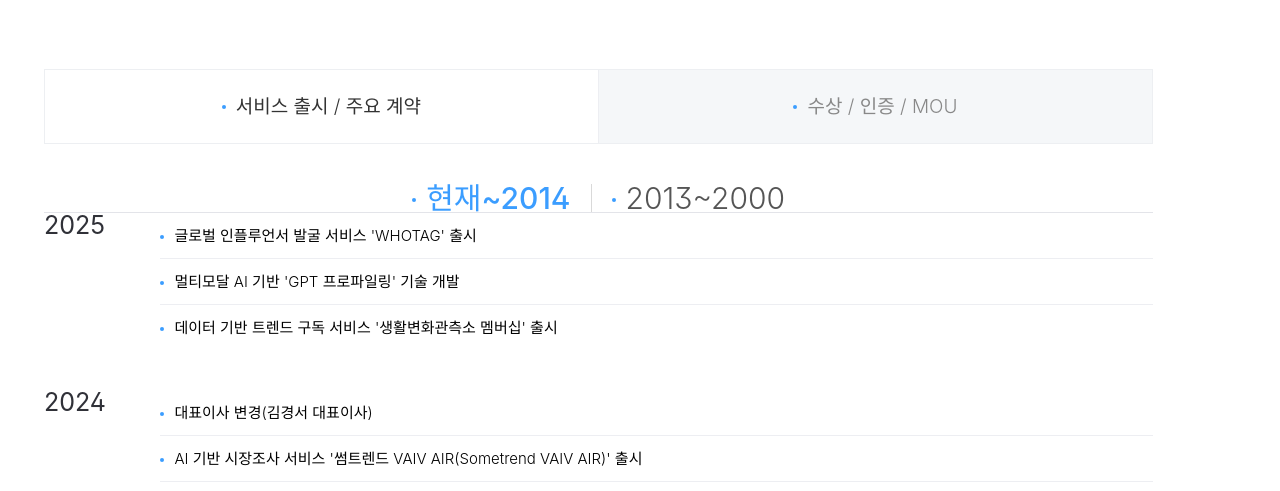
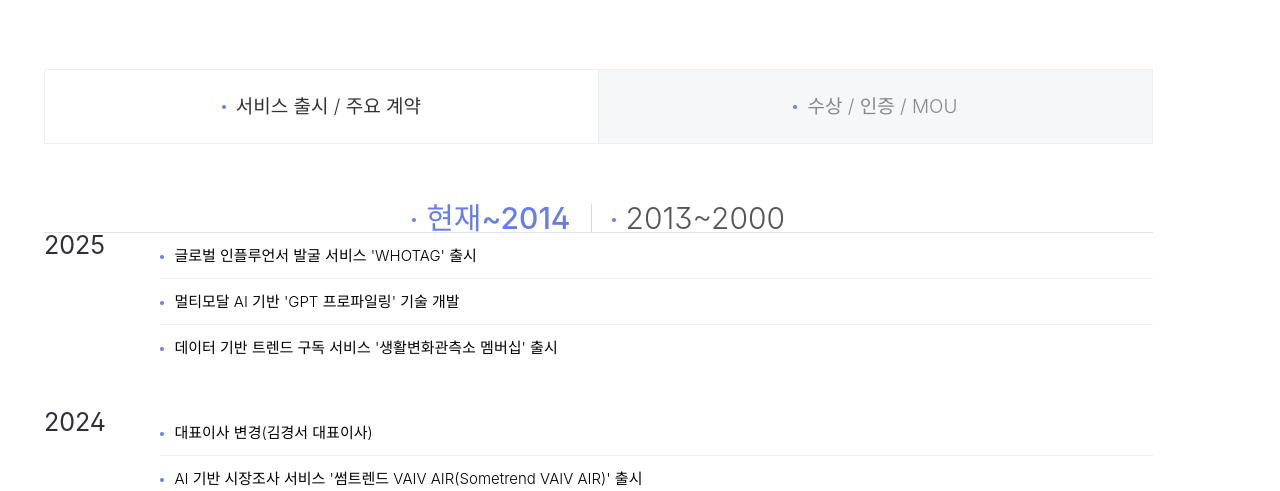
Before and after one commit to JungYunseong/ai-web, a Next.js app: page /companyHistory in a window 1280 px wide. Shown: the part 306-797 px from the top of the page. Built offline with nearby package versions, Linux system fonts and the light colour scheme; a web font is replaced by a local one.

Commit message:
연혁 페이지 연도 탭과 컨텐츠 간격 조정 및 색상을 보라색으로 변경

```diff
--- a/src/app/companyHistory/page.module.css
+++ b/src/app/companyHistory/page.module.css
@@ -102,7 +102,7 @@
 }
 
 .yearHistoryArea {
-  padding: 40px 0 0;
+  padding: 60px 0 0;
 }
 
 .yearTab {
@@ -111,7 +111,7 @@
   text-align: center;
   padding-bottom: 40px;
   border-bottom: 1px solid #e3e4e9;
-  margin-bottom: 20px;
+  margin-bottom: 40px;
   list-style: none;
   padding: 0 0 40px 0;
 }
@@ -137,11 +137,11 @@
 }
 
 .yearTab .tabMenu:hover {
-  color: #3b9dff;
+  color: #667eea;
 }
 
 .yearTab .tabMenu.on {
-  color: #3b9dff;
+  color: #667eea;
   font-weight: 500;
 }
 
@@ -198,7 +198,7 @@
   display: inline-block;
   width: 4px;
   height: 4px;
-  background-color: #3b9dff;
+  background-color: #667eea;
   border-radius: 50%;
   margin-right: 10px;
   vertical-align: middle;
```
